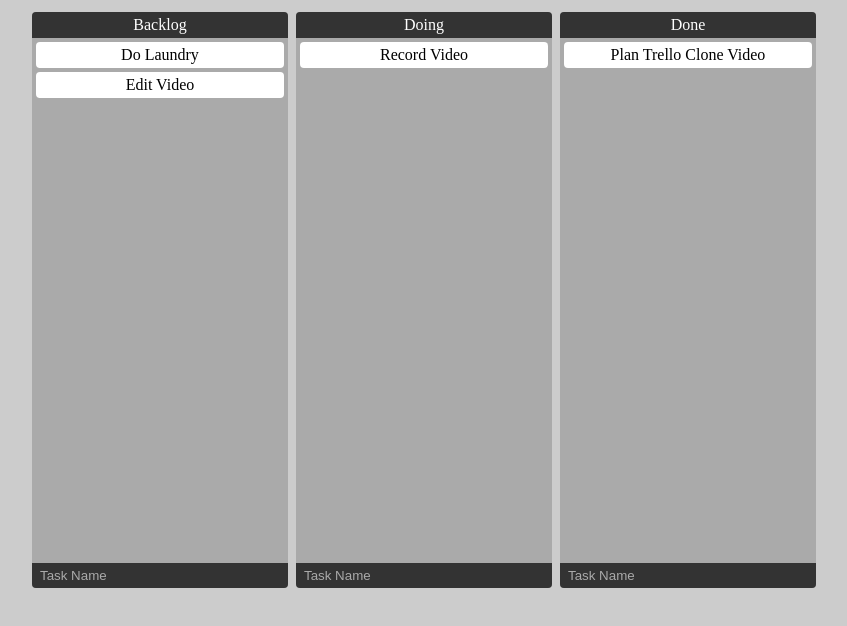
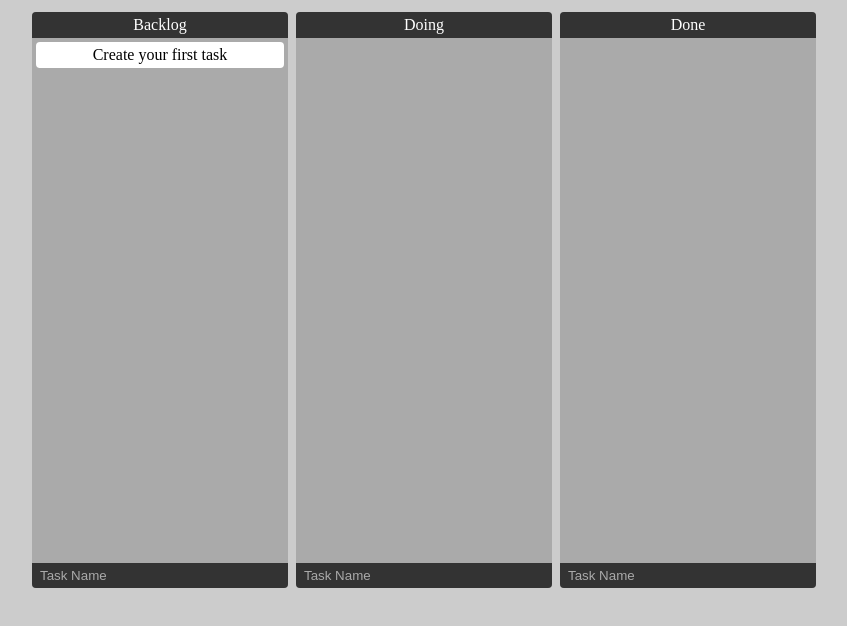
Before and after one commit to adesh02092000/trelloClone, a website built with Parcel: page index.html in a window 1280 px wide. Shown: the whole page, without its empty margins (216-1063 px from the left). Built offline with nearby package versions, Linux system fonts and the light colour scheme.

Commit message:
rendered the task from JS

```diff
--- a/index.html
+++ b/index.html
@@ -12,28 +12,21 @@
     <div class="lanes">
       <div class="lane">
         <div class="header">Backlog</div>
-        <div class="tasks" data-drop-zone>
-          <div class="task" data-draggable>Do Laundry</div>
-          <div class="task" data-draggable>Edit Video</div>
-        </div>
+        <div class="tasks" data-drop-zone data-lane-id="backlog"></div>
         <form>
           <input class="task-input" type="text" placeholder="Task Name" />
         </form>
       </div>
       <div class="lane">
         <div class="header">Doing</div>
-        <div class="tasks" data-drop-zone>
-          <div class="task" data-draggable>Record Video</div>
-        </div>
+        <div class="tasks" data-drop-zone data-lane-id="doing"></div>
         <form>
           <input class="task-input" type="text" placeholder="Task Name" />
         </form>
       </div>
       <div class="lane">
         <div class="header">Done</div>
-        <div class="tasks" data-drop-zone>
-          <div class="task" data-draggable>Plan Trello Clone Video</div>
-        </div>
+        <div class="tasks" data-drop-zone data-lane-id="done"></div>
         <form>
           <input class="task-input" type="text" placeholder="Task Name" />
         </form>
--- a/script.js
+++ b/script.js
@@ -5,13 +5,13 @@ const STORAGE_PREFIX = "TRELLO_CLONE"
 const LANES_STORAGE_KEY = `${STORAGE_PREFIX}-lanes`
 const DEFAULT_LANES = {
   backlog: [{ id: uuidV4(), text: "Create your first task" }],
-  working: [],
+  doing: [],
   done: [],
 }
 
 const lanes = loadLanes()
 
-console.log(lanes)
+renderTasks()
 
 setup(onDragComplete)
 
@@ -23,3 +23,27 @@ function loadLanes() {
   const lanesJson = localStorage.getItem(LANES_STORAGE_KEY)
   return JSON.parse(lanesJson) || DEFAULT_LANES
 }
+
+function renderTasks() {
+  Object.entries(lanes).forEach(obj => {
+    const laneId = obj[0]
+    const tasks = obj[1]
+    const lane = document.querySelector(`[data-lane-id="${laneId}"]`)
+    tasks.forEach(task => {
+      const taskElement = createTaskElement(task)
+      lane.append(taskElement)
+    })
+  })
+}
+
+// To loop through objects, use Object.entries()
+//  obj = { a : 1, b : 2} , Object.entries(obj) ==> [[a, 1], [b, 2]]
+
+function createTaskElement(task) {
+  const element = document.createElement("div")
+  element.id = task.id
+  element.innerText = task.text
+  element.classList.add("task")
+  element.dataset.draggable = true
+  return element
+}
```
